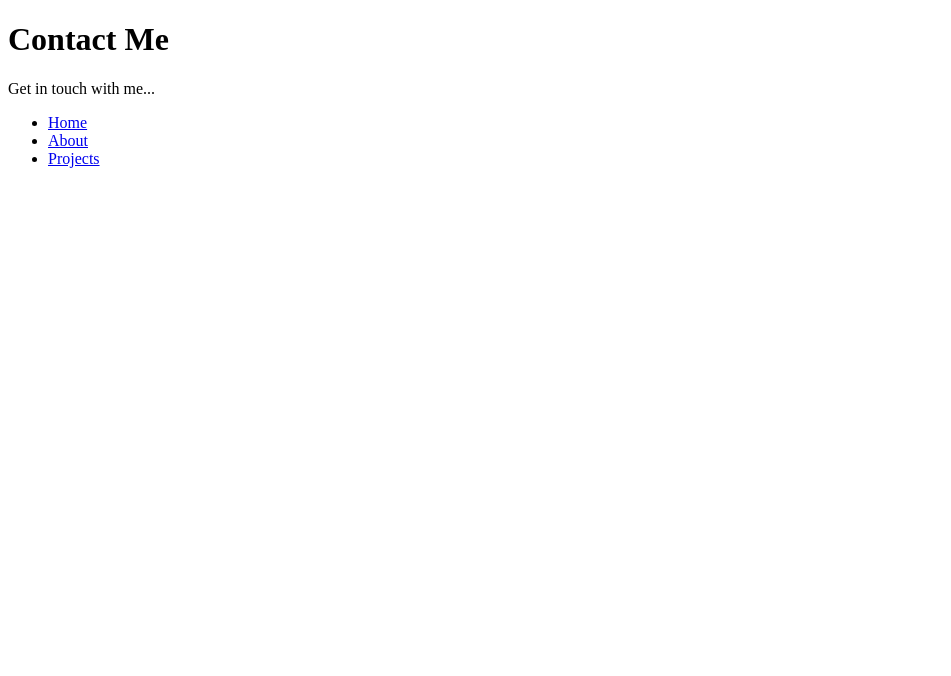
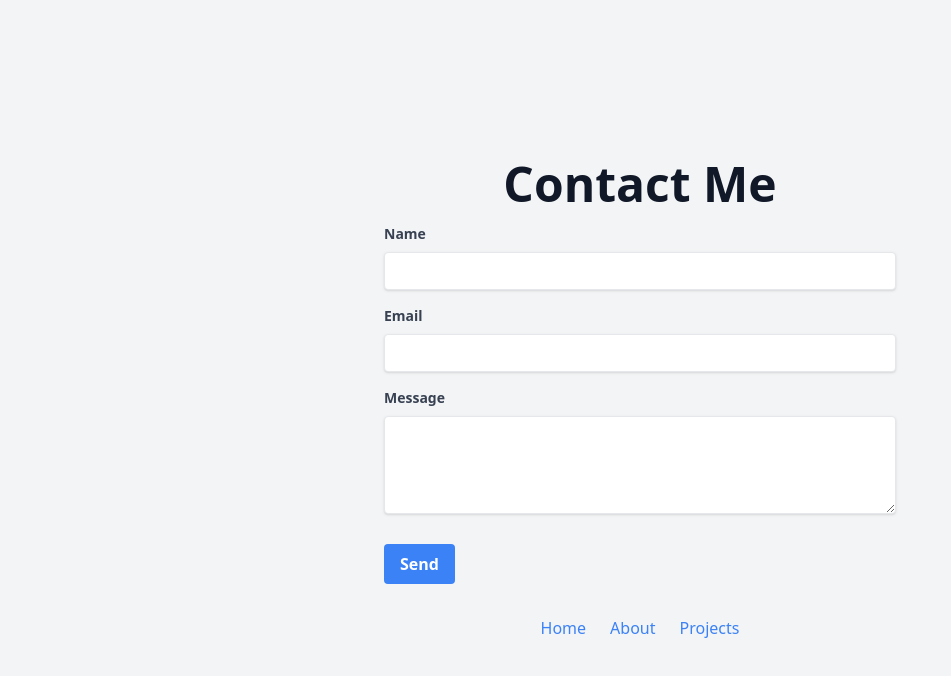
Before and after one commit to hunterfaugot/my-portfolio, a Next.js app: page /contact in a window 1280 px wide. Shown: the top 676 px of the page, without its empty margins (0-951 px from the left). Built offline with nearby package versions, Linux system fonts and the light colour scheme.

Commit message:
added tailwind, added css styles and templates

```diff
--- /dev/null
+++ b/pages/_app.js
@@ -0,0 +1,8 @@
+// pages/_app.js
+import '../styles/globals.css'
+
+function MyApp({ Component, pageProps }) {
+  return <Component {...pageProps} />
+}
+
+export default MyApp
--- a/pages/about/index.js
+++ b/pages/about/index.js
@@ -2,14 +2,15 @@ import Link from 'next/link';
 
 export default function About() {
   return (
-    <div className="min-h-screen flex flex-col items-center justify-center">
-      <h1 className="text-4xl font-bold">About Me</h1>
-      <p className="mt-4 text-xl">Here's some information about me...</p>
-      <nav className="mt-8">
-        <ul className="flex space-x-4">
-          <li><Link href="/">Home</Link></li>
-          <li><Link href="/projects">Projects</Link></li>
-          <li><Link href="/contact">Contact</Link></li>
+    <div className="min-h-screen flex flex-col items-center justify-center bg-gray-100 text-gray-900 p-4">
+      <h1 className="text-5xl font-bold mb-4">About Me</h1>
+      <p className="text-xl mb-4">I am a [Your Profession] with experience in [Your Skills].</p>
+      <p className="text-xl mb-8">I have a background in [Your Education/Experience].</p>
+      <nav>
+        <ul className="flex space-x-6">
+          <li><Link href="/" className="text-blue-500 hover:underline">Home</Link></li>
+          <li><Link href="/projects" className="text-blue-500 hover:underline">Projects</Link></li>
+          <li><Link href="/contact" className="text-blue-500 hover:underline">Contact</Link></li>
         </ul>
       </nav>
     </div>
--- a/pages/contact/index.js
+++ b/pages/contact/index.js
@@ -1,15 +1,81 @@
+import { useState } from 'react';
 import Link from 'next/link';
 
 export default function Contact() {
+  const [formData, setFormData] = useState({ name: '', email: '', message: '' });
+  const [successMessage, setSuccessMessage] = useState('');
+
+  const handleChange = (e) => {
+    const { name, value } = e.target;
+    setFormData({ ...formData, [name]: value });
+  };
+
+  const handleSubmit = (e) => {
+    e.preventDefault();
+    // Basic validation
+    if (formData.name && formData.email && formData.message) {
+      setSuccessMessage('Thank you for your message! We will get back to you soon.');
+      setFormData({ name: '', email: '', message: '' });
+    } else {
+      setSuccessMessage('Please fill in all fields.');
+    }
+  };
+
   return (
-    <div className="min-h-screen flex flex-col items-center justify-center">
-      <h1 className="text-4xl font-bold">Contact Me</h1>
-      <p className="mt-4 text-xl">Get in touch with me...</p>
+    <div className="min-h-screen flex flex-col items-center justify-center bg-gray-100 text-gray-900 p-4">
+      <h1 className="text-5xl font-bold mb-4">Contact Me</h1>
+      <form onSubmit={handleSubmit} className="w-full max-w-lg">
+        <div className="mb-4">
+          <label className="block text-gray-700 text-sm font-bold mb-2" htmlFor="name">
+            Name
+          </label>
+          <input
+            type="text"
+            name="name"
+            value={formData.name}
+            onChange={handleChange}
+            className="shadow appearance-none border rounded w-full py-2 px-3 text-gray-700 leading-tight focus:outline-none focus:shadow-outline"
+          />
+        </div>
+        <div className="mb-4">
+          <label className="block text-gray-700 text-sm font-bold mb-2" htmlFor="email">
+            Email
+          </label>
+          <input
+            type="email"
+            name="email"
+            value={formData.email}
+            onChange={handleChange}
+            className="shadow appearance-none border rounded w-full py-2 px-3 text-gray-700 leading-tight focus:outline-none focus:shadow-outline"
+          />
+        </div>
+        <div className="mb-6">
+          <label className="block text-gray-700 text-sm font-bold mb-2" htmlFor="message">
+            Message
+          </label>
+          <textarea
+            name="message"
+            value={formData.message}
+            onChange={handleChange}
+            className="shadow appearance-none border rounded w-full py-2 px-3 text-gray-700 leading-tight focus:outline-none focus:shadow-outline"
+            rows="4"
+          />
+        </div>
+        <div className="flex items-center justify-between">
+          <button
+            type="submit"
+            className="bg-blue-500 hover:bg-blue-700 text-white font-bold py-2 px-4 rounded focus:outline-none focus:shadow-outline"
+          >
+            Send
+          </button>
+        </div>
+      </form>
+      {successMessage && <p className="mt-4 text-green-500">{successMessage}</p>}
       <nav className="mt-8">
-        <ul className="flex space-x-4">
-          <li><Link href="/">Home</Link></li>
-          <li><Link href="/about">About</Link></li>
-          <li><Link href="/projects">Projects</Link></li>
+        <ul className="flex space-x-6">
+          <li><Link href="/" className="text-blue-500 hover:underline">Home</Link></li>
+          <li><Link href="/about" className="text-blue-500 hover:underline">About</Link></li>
+          <li><Link href="/projects" className="text-blue-500 hover:underline">Projects</Link></li>
         </ul>
       </nav>
     </div>
--- a/pages/projects/index.js
+++ b/pages/projects/index.js
@@ -1,15 +1,41 @@
 import Link from 'next/link';
+
+const projects = [
+  {
+    title: 'Project 1',
+    description: 'Description of project 1.',
+    link: 'https://github.com/yourusername/project1',
+  },
+  {
+    title: 'Project 2',
+    description: 'Description of project 2.',
+    link: 'https://github.com/yourusername/project2',
+  },
+  {
+    title: 'Project 3',
+    description: 'Description of project 3.',
+    link: 'https://github.com/yourusername/project3',
+  },
+];
 
 export default function Projects() {
   return (
-    <div className="min-h-screen flex flex-col items-center justify-center">
-      <h1 className="text-4xl font-bold">My Projects</h1>
-      <p className="mt-4 text-xl">Here are some of my projects...</p>
+    <div className="min-h-screen flex flex-col items-center justify-center bg-gray-100 text-gray-900 p-4">
+      <h1 className="text-5xl font-bold mb-4">My Projects</h1>
+      <div className="grid grid-cols-1 md:grid-cols-3 gap-6">
+        {projects.map((project, index) => (
+          <div key={index} className="p-4 bg-white shadow-md rounded-lg">
+            <h2 className="text-2xl font-bold mb-2">{project.title}</h2>
+            <p className="mb-4">{project.description}</p>
+            <a href={project.link} className="text-blue-500 hover:underline">View Project</a>
+          </div>
+        ))}
+      </div>
       <nav className="mt-8">
-        <ul className="flex space-x-4">
-          <li><Link href="/">Home</Link></li>
-          <li><Link href="/about">About</Link></li>
-          <li><Link href="/contact">Contact</Link></li>
+        <ul className="flex space-x-6">
+          <li><Link href="/" className="text-blue-500 hover:underline">Home</Link></li>
+          <li><Link href="/about" className="text-blue-500 hover:underline">About</Link></li>
+          <li><Link href="/contact" className="text-blue-500 hover:underline">Contact</Link></li>
         </ul>
       </nav>
     </div>
--- a/tailwind.config.js
+++ b/tailwind.config.js
@@ -1,8 +1,8 @@
 /** @type {import('tailwindcss').Config} */
 module.exports = {
   content: [
-    "./pages/**/*.{js,ts,jsx,tsx}",
-    "./components/**/*.{js,ts,jsx,tsx}",
+    './pages/**/*.{js,ts,jsx,tsx}',
+    './components/**/*.{js,ts,jsx,tsx}',
   ],
   theme: {
     extend: {},
```
